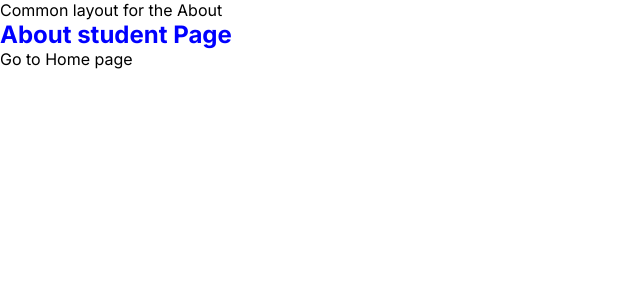
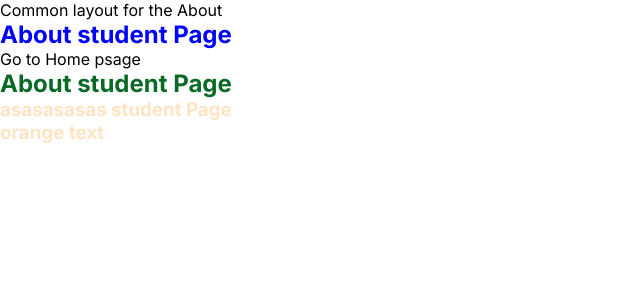
Before and after one commit to divyaPrakash1/firstnextjs, a Next.js app: page /about/aboutstudent in a window 1280 px wide. Shown: the top 300 px of the page, without its empty margins (0-640 px from the left). Built offline with nearby package versions, Linux system fonts and the light colour scheme.

Commit message:
conditional css with and class

```diff
--- a/src/app/about/aboutstudent/page.js
+++ b/src/app/about/aboutstudent/page.js
@@ -1,16 +1,73 @@
 "use client"
 import Link from "next/link";
 // import { useRouter } from 'next/navigation';
+import Alert from '@mui/material/Alert';
+import Button from '@mui/material/Button';
+import Stack from '@mui/material/Stack';
+import { Typography } from '@mui/material';
 
-
+import Paper from "@mui/material/Paper";
+import Grid from "@mui/material/Grid";
+import { useState } from "react";
+import style from '@/style/inner.module.css'
 export default function AboutStudent() {
     // const router = useRouter();
+
+    const [color, setColor] = useState('red');
+    const { orange } = style;
 
     return (
         <div>
             <h2>About student Page</h2>
-            <Link href='/login'>Go to Home page</Link>
+            <Link href='/login'>Go to Home psage</Link>
+            <h2 className={style.mainClass}>About student Page</h2>
+            <h3 id={style.orange}>asasasasas student Page</h3>
+            <h3 id={orange}>orange text</h3>
             {/* <button onClick={() => router.push('login')}>Go To Login</button> */}
+            {/* <Button variant="contained" color="primary">
+                Click Me!
+            </Button> */}
+
+            {/* <Typography sx={{ textAlign: "center", mb: "1rem" }} >Action Alerts</Typography>
+            <Stack sx={{ width: '100%' }} spacing={2} >
+                <Alert onClose={() => { }}> This is a success alert — check it out! </Alert>
+                <Alert
+                    action={
+                        <Button color="inherit" size="small" >
+                            UNDO
+                        </Button>
+                    }
+                >
+                    This is a success alert — check it out!
+                </Alert>
+            </Stack>
+
+            <div>
+                <h3>
+                    {" "}
+                    Using the <i> Grid </i> Component of the Material UI to add Grid in the React application {" "}
+                </h3>
+                <div>
+                    <Grid container spacing={1}>
+                        <Grid item xs={6}>
+                            <Paper elevation={16}> Item 1 </Paper>
+                        </Grid>
+                        <Grid item xs={6}>
+                            <Paper elevation={16}> Item 2 </Paper>
+                        </Grid>
+                    </Grid>
+                </div>
+                <div style={{ width: "100%", marginTop: "1rem" }}>
+                    <Grid container spacing={1}>
+                        <Grid item xs={6}>
+                            <Paper elevation={16}> Item 3 </Paper>
+                        </Grid>
+                        <Grid item xs={6}>
+                            <Paper elevation={16}> Item 4 </Paper>
+                        </Grid>
+                    </Grid>
+                </div>
+            </div> */}
 
         </div>
     )
--- a/src/app/page.js
+++ b/src/app/page.js
@@ -3,6 +3,7 @@ import { useState } from 'react';
 import styles from './page.module.css'
 import Link from 'next/link';
 import { useRouter } from 'next/navigation';
+import style from './style.module.css'
 
 export default function Home() {
   const router = useRouter();
@@ -20,8 +21,9 @@ export default function Home() {
       <button onClick={() => navigate('login')}>Go To Login</button>
       <button onClick={() => navigate('about')}>Go To About</button> */}
       {/* <Link href='/productlist'>Go to Product List</Link> */}
-      <h1>Style and CSS with Next js</h1>
-      <h2>Style and CSS with Next js</h2>
+      {/* <h1>Style and CSS with Next js</h1>
+      <h2>Style and CSS with Next js</h2> */}
+      <h1>Condition with style</h1>
 
     </main>
   )
--- a/src/middleware.js
+++ b/src/middleware.js
@@ -4,7 +4,7 @@ import { NextResponse } from "next/server";
 export default function MiddleWare(request) {
     console.log('midffffdleware');
     // if (request.nextUrl.pathname != '/login') {
-    return NextResponse.redirect(new URL("/login", request.url))
+    // return NextResponse.redirect(new URL("/login", request.url))
     // }
 }
 
--- a/src/style/inner.module.css
+++ b/src/style/inner.module.css
@@ -1,3 +1,7 @@
 .mainClass {
     color: rgb(8, 106, 36);
 }
+
+#orange {
+    color: bisque;
+}
```
Also changed, not shown: src/app/style.module.css (added).
